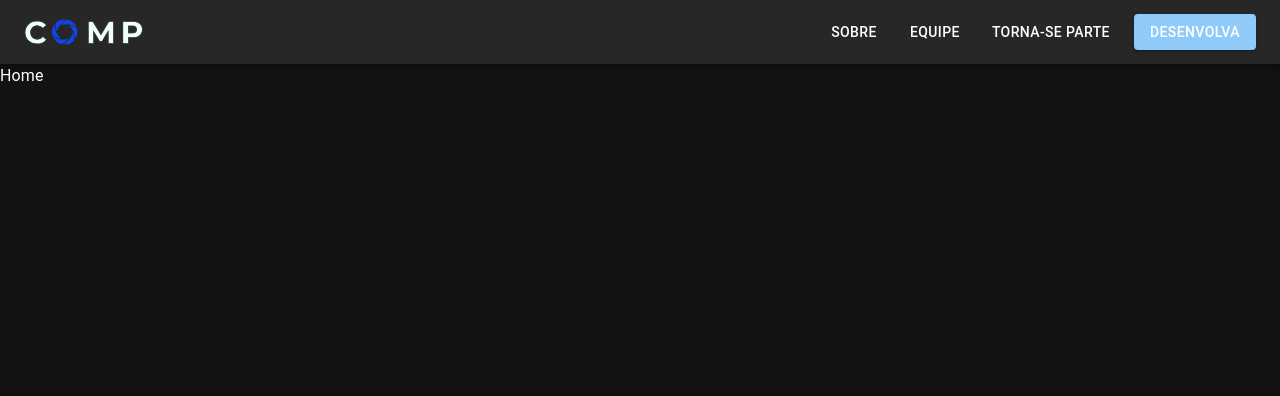
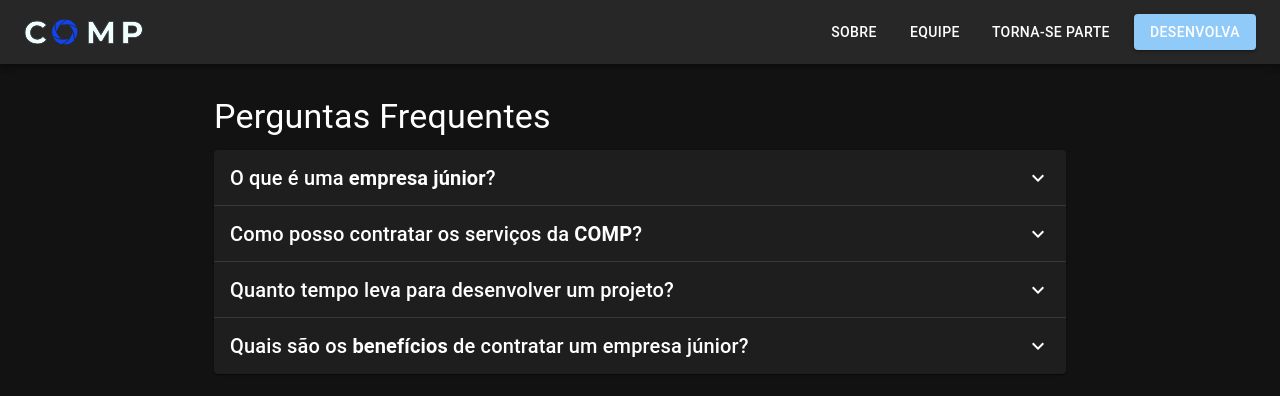
Before and after one commit to EJ-ICEI-PUC-Minas/comp-website, a React (Vite) app: page / in a window 1280 px wide. Shown: the top 396 px of the page. Built offline with nearby package versions, Linux system fonts and the light colour scheme.

Commit message:
FAQ component

```diff
--- /dev/null
+++ b/src/components/FAQ.jsx
@@ -0,0 +1,101 @@
+import React from 'react'
+import {
+  Accordion,
+  AccordionSummary,
+  AccordionDetails,
+  Typography,
+} from '@mui/material'
+import ExpandMoreIcon from '@mui/icons-material/ExpandMore'
+const FAQ = () => {
+  return (
+    <>
+      <Typography variant="h4" gutterBottom>
+        Perguntas Frequentes
+      </Typography>
+
+      <Accordion>
+        <AccordionSummary
+          expandIcon={<ExpandMoreIcon />}
+          aria-controls="faq1-content"
+          id="faq1-header"
+        >
+          <Typography variant="h6">
+            O que é uma <strong>empresa júnior</strong>?
+          </Typography>
+        </AccordionSummary>
+        <AccordionDetails>
+          <Typography>
+            As empresas juniores são organizações sem fins lucrativos geridas
+            por estudantes universitários. Elas oferecem serviços e projetos
+            para o mercado, permitindo que os alunos apliquem na prática os
+            conhecimentos adquiridos em sala de aula.
+          </Typography>
+        </AccordionDetails>
+      </Accordion>
+
+      <Accordion>
+        <AccordionSummary
+          expandIcon={<ExpandMoreIcon />}
+          aria-controls="faq2-content"
+          id="faq2-header"
+        >
+          <Typography variant="h6">
+            Como posso contratar os serviços da <strong>COMP</strong>?
+          </Typography>
+        </AccordionSummary>
+        <AccordionDetails>
+          <Typography>
+            Para contratar nossos serviços, basta entrar em contato conosco
+            através do nosso formulário no site ou por meio das redes sociais.
+            Após a solicitação, faremos uma análise do seu projeto e entraremos
+            em contato para discutir os detalhes e oferecer uma solução
+            personalizada.
+          </Typography>
+        </AccordionDetails>
+      </Accordion>
+
+      <Accordion>
+        <AccordionSummary
+          expandIcon={<ExpandMoreIcon />}
+          aria-controls="faq3-content"
+          id="faq3-header"
+        >
+          <Typography variant="h6">
+            Quanto tempo leva para desenvolver um projeto?
+          </Typography>
+        </AccordionSummary>
+        <AccordionDetails>
+          <Typography>
+            O tempo de desenvolvimento de um projeto depende da complexidade e
+            das funcionalidades solicitadas. Após a análise inicial, a COMP
+            fornecerá um cronograma detalhado para garantir que o projeto seja
+            concluído dentro do prazo estabelecido.
+          </Typography>
+        </AccordionDetails>
+      </Accordion>
+      <Accordion>
+        <AccordionSummary
+          expandIcon={<ExpandMoreIcon />}
+          aria-controls="faq4-content"
+          id="faq4-header"
+        >
+          <Typography variant="h6">
+            Quais são os <strong>benefícios</strong> de contratar um empresa júnior?
+          </Typography>
+        </AccordionSummary>
+        <AccordionDetails>
+          <Typography>
+            Contratar uma Empresa Júnior como a COMP traz uma série de
+            benefícios, incluindo acesso a soluções tecnológicas de qualidade a
+            um custo competitivo. Além disso, essa parceria possibilita
+            colaborar com estudantes altamente capacitados, ao mesmo tempo em
+            que contribui para o desenvolvimento profissional dos membros da
+            equipe.
+          </Typography>
+        </AccordionDetails>
+      </Accordion>
+    </>
+  )
+}
+
+export default FAQ
--- a/src/pages/Home.jsx
+++ b/src/pages/Home.jsx
@@ -1,7 +1,13 @@
 import React from 'react'
+import { Container } from '@mui/material'
+import FAQ from '../components/FAQ'
 
 const Home = () => {
-  return <div>Home</div>
+  return (
+    <Container maxWidth="md" style={{ marginTop: '2rem' }}>
+      <FAQ />
+    </Container>
+  )
 }
 
 export default Home
```
